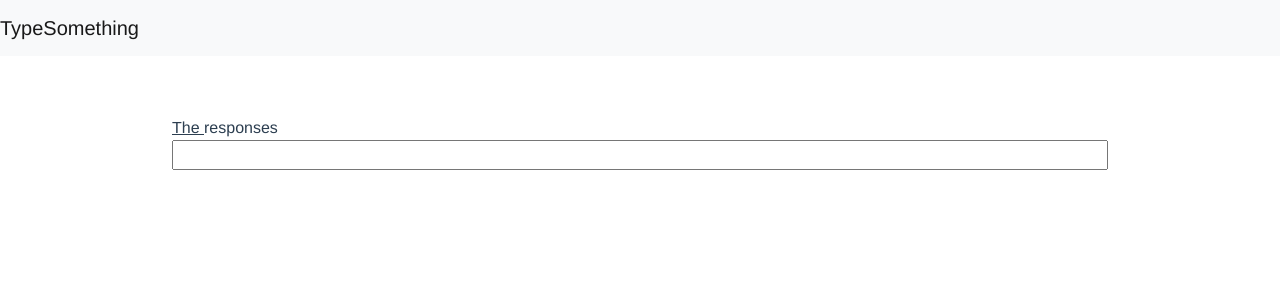
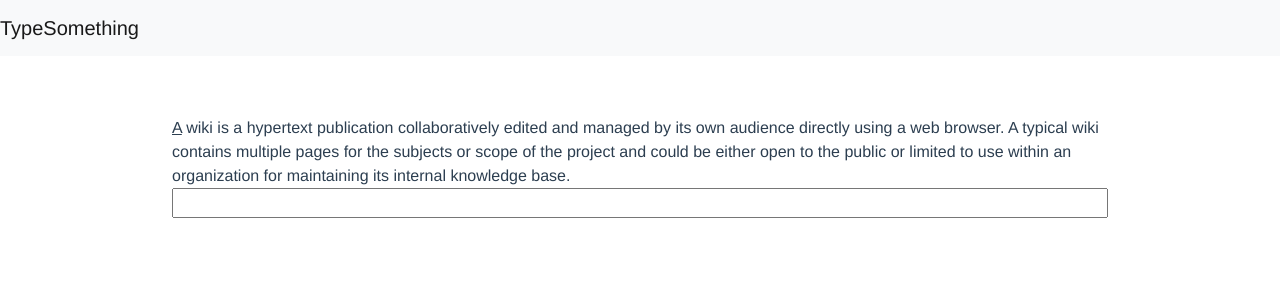
Before and after one commit to Useflame/TypeSomething, a Vue app in the folder frontend/: page / in a window 1280 px wide. Both pictures are taken after a click on the button "Start". Shown: the top 300 px of the page. Built offline with nearby package versions, Linux system fonts and the light colour scheme.

Commit message:
highliting green write text and red wrong one

```diff
--- a/frontend/src/App.vue
+++ b/frontend/src/App.vue
@@ -1,7 +1,7 @@
 <template>
   <div
     id="app"
-    @keyup.enter="play=true"
+    @keyup.enter="play=play"
   >
     <Header />
     <button
@@ -16,7 +16,9 @@
     Start
     </button>
     <TypeSomething
-      :text="text"
+      :givenText="text"
+      v-on:endGame="end($event)"
+      v-show="play"
       :play="play"
     />
   </div>
@@ -34,8 +36,13 @@ export default {
   },
   data: () => ({
       play: false,
-      text: 'The responses',
-  })
+      text: 'A wiki is a hypertext publication collaboratively edited and managed by its own audience directly using a web browser. A typical wiki contains multiple pages for the subjects or scope of the project and could be either open to the public or limited to use within an organization for maintaining its internal knowledge base.'
+  }),
+  methods: {
+    end(newVal) {
+      this.play = newVal;
+    }
+  }
 }
 </script>
 
--- a/frontend/src/components/TypeSomething.vue
+++ b/frontend/src/components/TypeSomething.vue
@@ -1,15 +1,15 @@
-<template >
-<div class="container w-75" v-show="play">
+<template>
+<div class="container w-75">
   <div class="row">
     <div class ="col">
       <div class="type-field">
-        <span style="color: green;">{{ greenText }}</span>
-        <span style="text-decoration: underline;">
-          {{ text.substring(greenText.length).split(' ')[0] }}
-        </span>
-        <span v-for="word in text.substring(greenText.length).split(' ').slice(1)" :key="word">
-          {{ word }}
-        </span>
+        <span style="color: green;">{{ typedText }}</span>
+        <span style="text-decoration: underline; color:green;">{{ word.substr(0, greenWord) }}</span>
+        <span style="text-decoration: underline; color: red">{{ word.substr(greenWord, redWord) }}</span>
+        <span style="text-decoration: underline;">{{ word.substr(this.greenWord + this.redWord)}}</span>
+        <span style="color: red;">{{ ' ' + text.substr(0, redWord - word.length)}}</span>
+        <span v-if="word.length > redWord">{{ ' ' + text }}</span>
+        <span v-else>{{ text.substr(redWord - word.length) }}</span>
       </div>
     </div>
   </div>
@@ -17,7 +17,7 @@
     <div class="col">
       <input
       @keyup.space="onSpace"
-        v-model="typeField"
+      v-model="typingField"
       autocomplete="off"
       spellcheck="false"
       @keyup="onChange"
@@ -38,39 +38,53 @@ export default {
   name: 'TypeSomething',
   props: {
     play: Boolean,
-    text: String,
+    givenText: String,
+  },
+  computed: {
+    text: function() {
+      return this.givenText.split(' ').slice(this.pointer + 1).join(' ')
+    },
+    word: function() {
+      return this.givenText.split(' ')[this.pointer]
+    }
   },
   data: () => ({
-    greenText: '',
-    word: '',
-    timer: '',
+    greenWord: 0,
+    redWord: 0,
+    pointer: 0,
+    typedText: '',
+    typingField: '',
     bg: {
       color: 'grey',
       backgroundColor: ''
-    },
+    }
   }),
-  methods:{
+  methods: {
     onSpace() {
-      let s = this.text.substring(this.greenText.length, this.greenText.length + this.typeField.length);
-      if(this.typeField.trim() == s.trim()){
-        this.greenText += this.typeField
-        this.typeField = "";
+      if(this.typingField.trim() === this.word){
+        this.typedText += this.word + ' ';
+        this.pointer++;
+        this.typingField = '';
+        this.greenWord = 0;
       }
-      if(this.text.trim() == this.greenText.trim()) {
-        this.play = false;
+      if(this.typedText.trim() === this.givenText) {
+        this.endGame();
       }
     },
-    onChange(){
-      let s = this.text.substring(this.greenText.length, this.greenText.length + this.typeField.length);
-      if((this.typeField.trim() != s.trim())){
+    onChange() {
+      if(this.typingField.trim() == this.word.substr(0, this.typingField.length)){
+        this.bg.backgroundColor = '';
+        this.bg.color = 'grey';
+        this.redWord = 0;
+        this.greenWord = this.typingField.length;
+      } else {
+        this.redWord = this.typingField.length - this.greenWord;
         this.bg.backgroundColor = 'red';
         this.bg.color='black';
-      } else {
-        this.bg.backgroundColor = '';
-        this.bg.color = 'grey';
       }
     },
-    getTime() {
+    endGame() {
+      this.$emit('endGame', false)
     }
   }
   }
@@ -81,7 +95,6 @@ export default {
 .type-field {
   text-align: left;
   padding: 0;
-
   /*Turn off copying text*/
   -webkit-user-select: none;
   -khtml-user-select: none;
```
Lines whose indentation alone changed are shown as unchanged.
